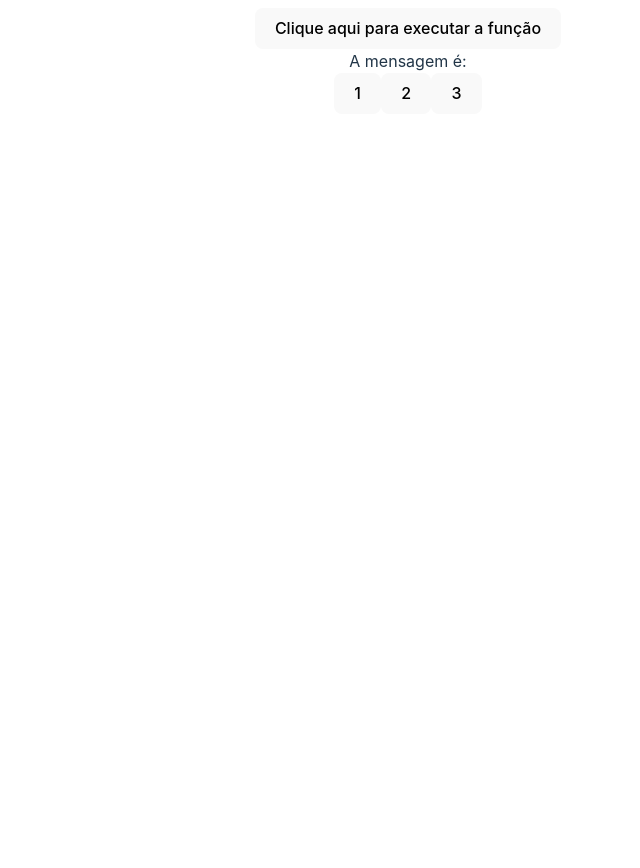
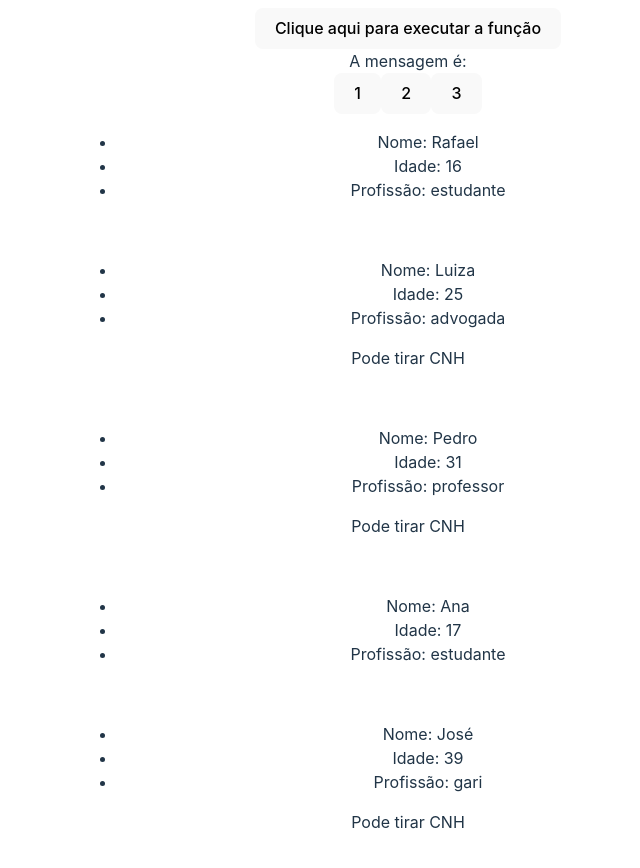
Before and after one commit to rafavanzele/REACT, a React (Vite) app in the folder 3_AVANCANDO_EM_REACT/avancando_em_react/: page / in a window 1280 px wide. Shown: the part 3080-3948 px from the top of the page, without its empty margins (232-872 px from the left). Before the commit the page ends 3426 px from the top, so only its background shows below. Built offline with nearby package versions, Linux system fonts and the light colour scheme.

Commit message:
desafio 4 em react

```diff
--- a/3_AVANCANDO_EM_REACT/avancando_em_react/src/App.jsx
+++ b/3_AVANCANDO_EM_REACT/avancando_em_react/src/App.jsx
@@ -12,6 +12,7 @@ import ListRender from './components/ListRender'
 import ManageData from './components/ManageData'
 import Message from './components/Message'
 import ShowUserName from './components/ShowUserName'
+import UserDetails from './components/UserDetails'
 
 
 function App() {
@@ -32,6 +33,14 @@ function App() {
   const handleMessage = (msg) => {
     setMessage(msg)
   }
+
+  const user = [
+    {nome: 'Rafael', idade: 16, profissao: 'estudante'},
+    {nome: 'Luiza', idade: 25, profissao: 'advogada'},
+    {nome: 'Pedro', idade: 31, profissao: 'professor'},
+    {nome: 'Ana', idade: 17, profissao: 'estudante'},
+    {nome: 'José', idade: 39, profissao: 'gari'}
+  ]
 
 
   return (
@@ -87,6 +96,11 @@ function App() {
         <Message msg={message}/>
         <ChangeMessageState handleMessage={handleMessage}/>
 
+        {/*desafio 4 userdetails */}
+        {user.map((user) => (
+          <UserDetails nome={user.nome} idade={user.idade} profissao={user.profissao}/>
+        ))}
+
       </div>
 
 
--- /dev/null
+++ b/3_AVANCANDO_EM_REACT/avancando_em_react/src/components/UserDetails.jsx
@@ -0,0 +1,20 @@
+
+
+const UserDetails = ({nome, idade, profissao}) => {
+  return (
+    <div>
+        <ul>
+            <li>Nome: {nome}</li>
+            <li>Idade: {idade}</li>
+            <li>Profissão: {profissao}</li>
+        </ul>
+
+        {idade >=  18  && <p>Pode tirar CNH</p>}
+
+        <br></br>
+
+    </div>
+  )
+}
+
+export default UserDetails
```
